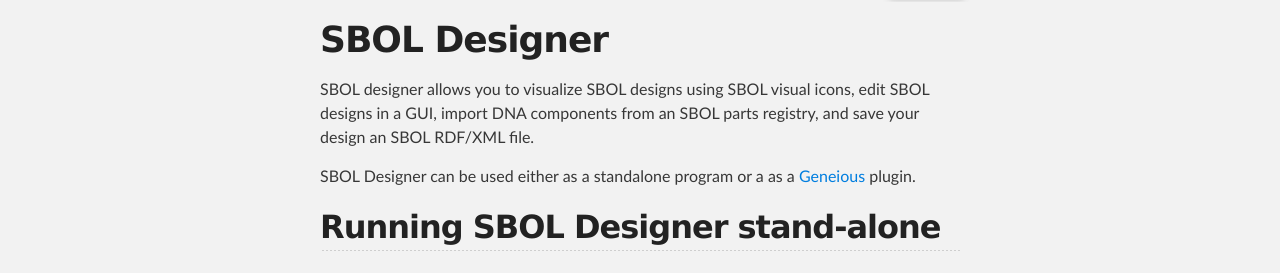
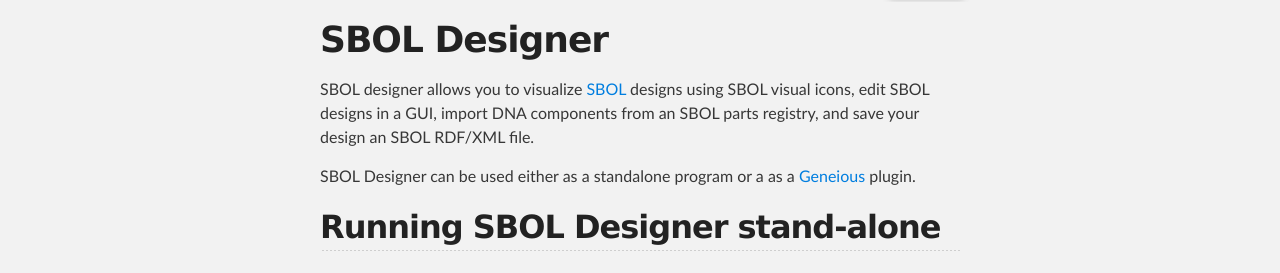
Before and after one commit to clarkparsia/sbol, a Jekyll site: the page built from index.md, in a window 1280 px wide. Shown: the part 247-520 px from the top of the page. Built offline with Jekyll 4.4.1, drawn with Linux system fonts in a browser that asks for light colours; Markdown is read by kramdown in place of the engine named in the settings; some of the changed lines change nothing that is shown.

Commit message:
Add SBOL link

```diff
--- a/index.md
+++ b/index.md
@@ -4,7 +4,7 @@
 
 # SBOL Designer
 
-SBOL designer allows you to visualize SBOL designs using SBOL visual icons, edit SBOL designs
+SBOL designer allows you to visualize [SBOL](http://www.sbolstandard.org/) designs using SBOL visual icons, edit SBOL designs
 in a GUI, import DNA components from an SBOL parts registry, and save your design an SBOL RDF/XML
 file.
 
```
